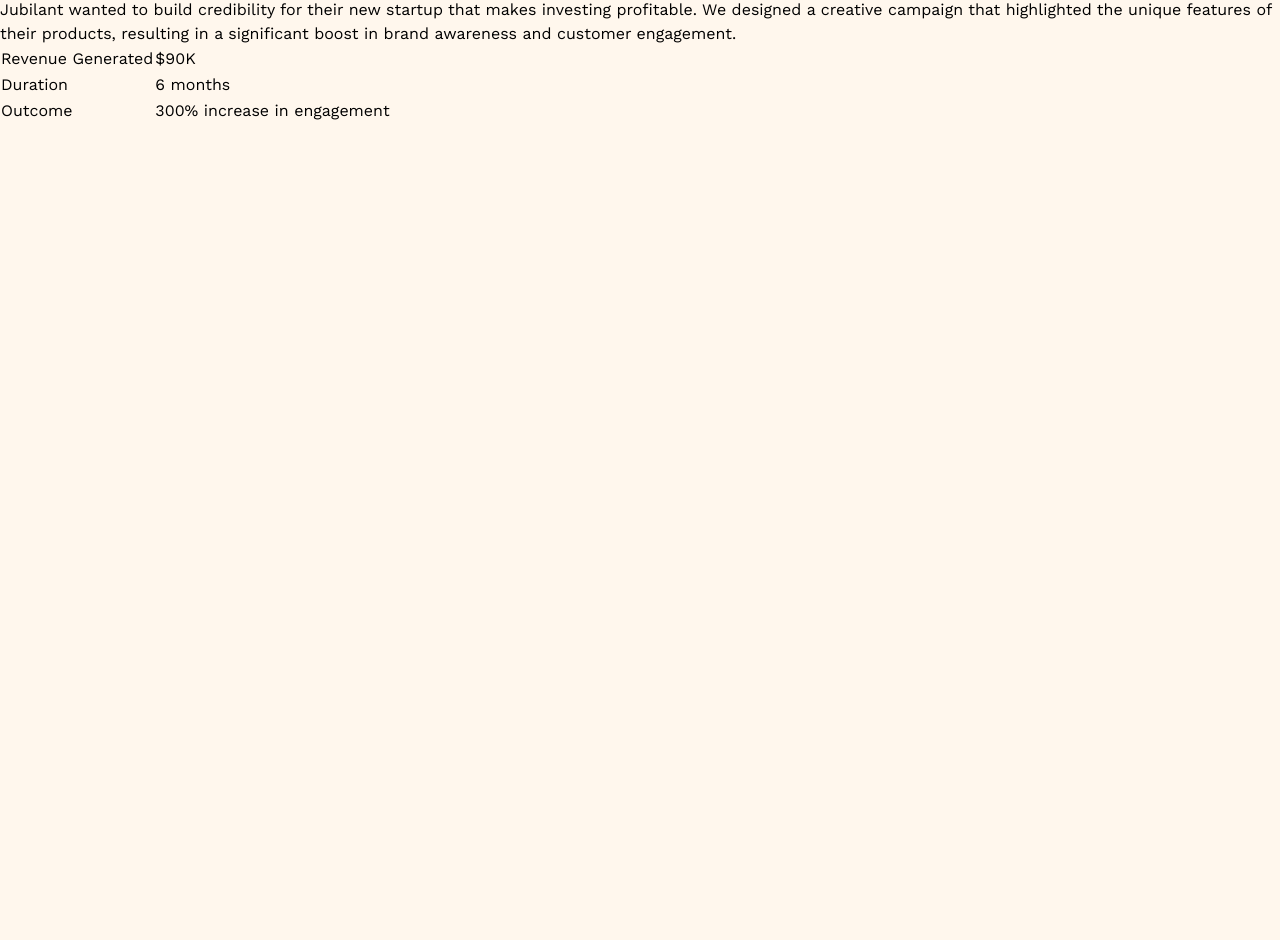
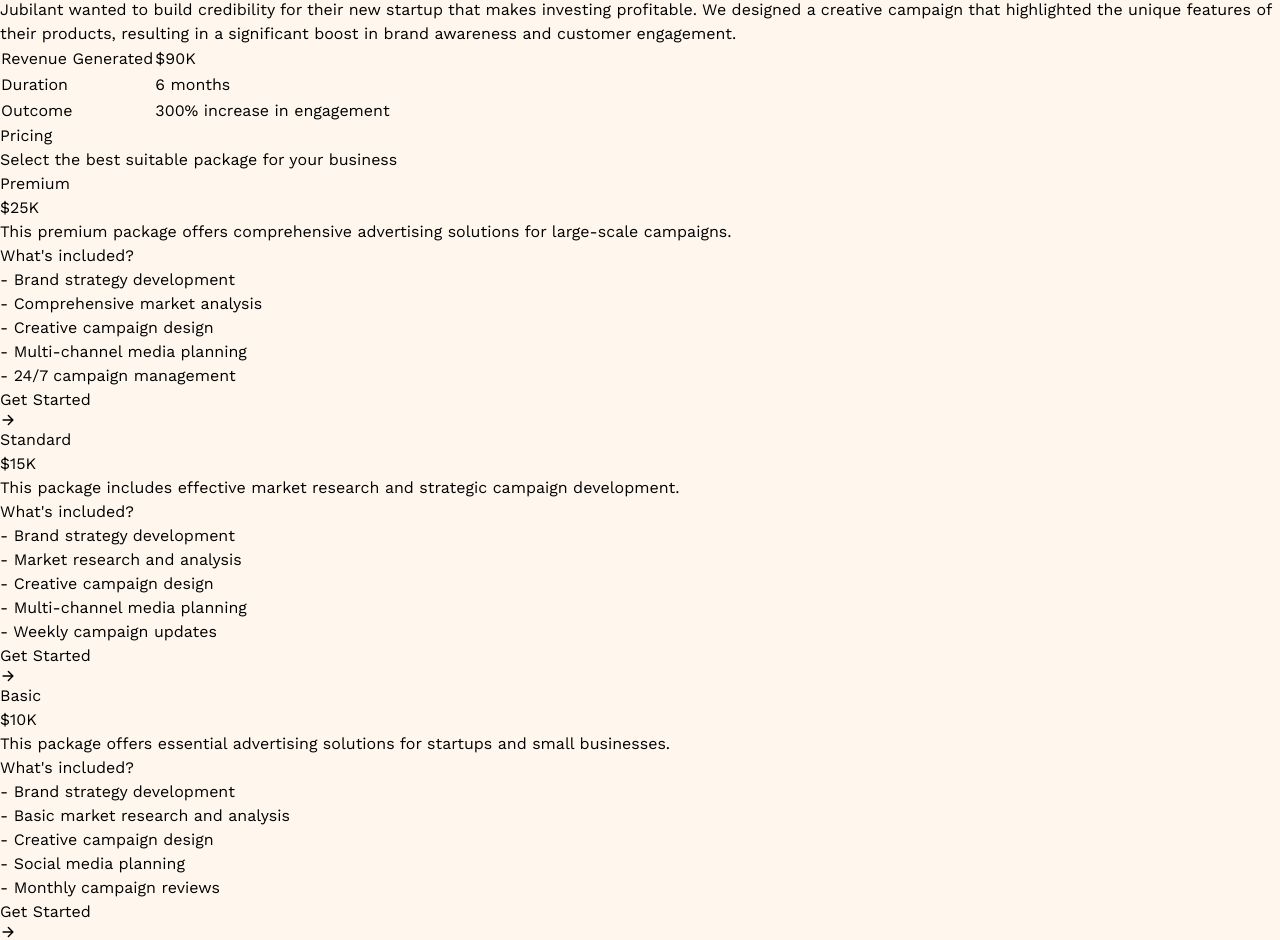
Before and after one commit to BoluAduloju/Vacuum, a React (Vite) app: page / in a window 1280 px wide. Shown: the part 10680-11620 px from the top of the page. Before the commit the page ends 10804 px from the top, so only its background shows below. Built offline with nearby package versions, Linux system fonts and the light colour scheme.

Commit message:
added Pricing section

```diff
--- a/src/App.jsx
+++ b/src/App.jsx
@@ -3,7 +3,7 @@
  import About from "./components/About"
  import Services from "./components/Services"
  import Projects from "./components/Projects"
-
+ import Pricing from "./components/Pricing"
 
 
 
@@ -15,6 +15,7 @@
       <About />
       <Services />
       <Projects />
+      <Pricing />
     </div>
 
 
--- /dev/null
+++ b/src/components/Pricing.jsx
@@ -0,0 +1,42 @@
+import { IoArrowForward } from "react-icons/io5"
+import { PACKAGES } from "../constants"
+
+const Pricing = () => {
+  return (
+    <section className="bg-stone-50 px-4 py-12 md:px-8" id="pricing">
+      <div>
+          <h2 className="my-8 text-center text-4xl font-semibold tracking-tighter">Pricing</h2>
+          <p className="mb-4 text-center text-lg tracking-tighter md:text-3xl">Select the best suitable package for your business</p>
+      </div>
+      <div className="flex flex-col md:flex-row gap-4  space-y-8  ">
+        {PACKAGES.map((pkg, index) => (
+           <div key={index} className=" rounded-xl border-2 border-emerald-950 p-4 mt-8">
+             <div className="flex flex-col items-center justify-between ">
+               <div className="mb-6 flex flex-col md:mb-0 md:w-full p-4" >
+                    <h2 className="mb-2 text-lg font-semibold tracking-tighter">{pkg.name}</h2>
+                    <p className="mb-2 text-5xl font-bold ">{pkg.price}</p>
+                    <p className="px-2">{pkg.description}</p>
+               </div>
+               <div className="flex flex-col md:w-1/2">
+                    <h3 className="mb-2 font-semibold tracking-tighter">What's included?</h3>
+                    <ul className="mb-4">
+                      {pkg.services.map((service, index) => (
+                          <li key={index} > - {service}</li>
+                      ))}
+                    </ul>
+                    <div>
+                      <button className="py-3 px-4 border flex items-center gap-2 bg-emerald-950 text-white rounded-md font-medium cursor-pointer transition-all duration-500 hover:bg-emerald-900">
+                        <span>Get Started</span>
+                        <IoArrowForward />
+                      </button>
+                    </div>
+               </div>
+             </div>
+           </div>
+        ))}
+      </div>
+    </section>
+  )
+}
+
+export default Pricing
--- a/src/constants/index.js
+++ b/src/constants/index.js
@@ -154,7 +154,7 @@
       "This package offers essential advertising solutions for startups and small businesses.",
     services: [
       "Brand strategy development",
-      "Basic market analysis",
+      "Basic market research and analysis",
       "Creative campaign design",
       "Social media planning",
       "Monthly campaign reviews",
```
